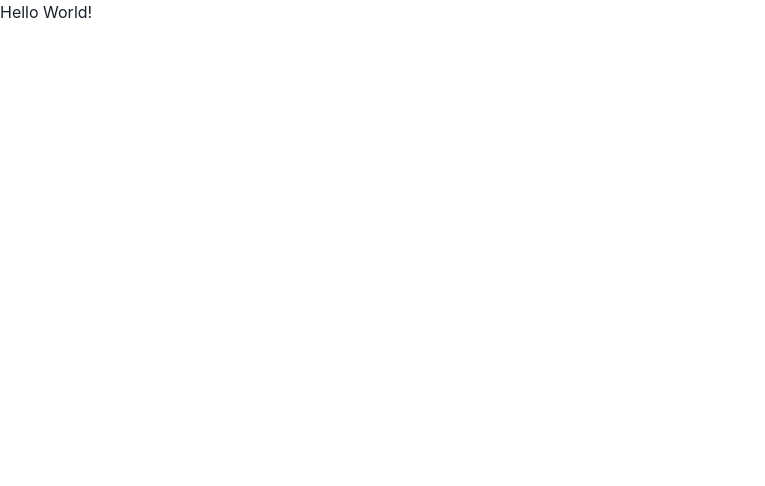
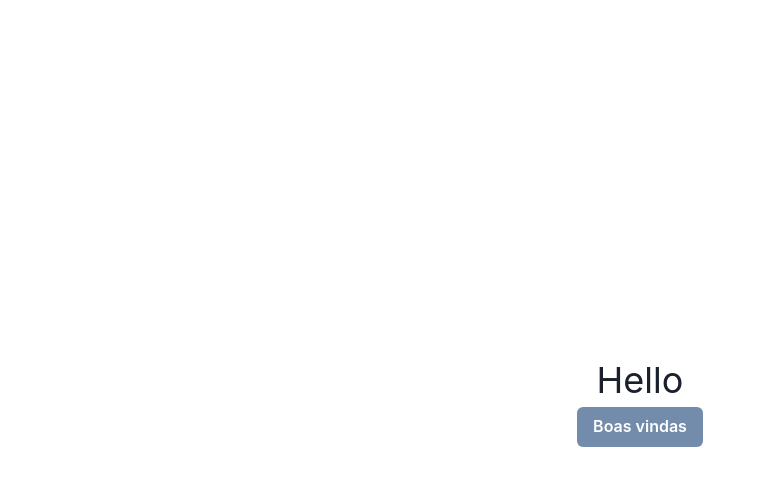
Before and after one commit to iamtheluiz/hydro-registry, a React (Create React App) app: page / in a window 1280 px wide. Shown: the top 486 px of the page, without its empty margins (0-765 px from the left). Built offline with nearby package versions, Linux system fonts and the light colour scheme.

Commit message:
feat(frontend): set chakra theme

```diff
--- a/src/App.tsx
+++ b/src/App.tsx
@@ -1,4 +1,6 @@
-import { ChakraProvider, theme } from "@chakra-ui/react"
+import { ChakraProvider } from "@chakra-ui/react"
+
+import { theme } from "./styles/theme";
 
 import { ApplicationRoutes } from "./routes";
 
--- a/src/pages/Home.tsx
+++ b/src/pages/Home.tsx
@@ -1,3 +1,15 @@
+import { Flex, Button, Text } from "@chakra-ui/react";
+
 export const Home = () => (
-  <h1>Hello World!</h1>
+  <Flex align="center" justify="center" direction="column" textAlign="center" fontSize="xl" minH="100vh">
+    <Text fontSize="4xl">Hello</Text>
+    <Button
+      bg="custom.200"
+      color="white"
+      _hover={{ filter: "brightness(0.9)" }}
+      _active={{ filter: "brightness(0.8)" }}
+    >
+      Boas vindas
+    </Button>
+  </Flex>
 )
--- /dev/null
+++ b/src/styles/theme.ts
@@ -0,0 +1,12 @@
+import { extendTheme } from '@chakra-ui/react';
+
+export const theme = extendTheme({
+  colors: {
+    custom: {
+      100: "#F0EBD8",
+      200: "#748CAB",
+      300: "#3E5C76",
+      400: "#0D1321"
+    }
+  }
+})
```
